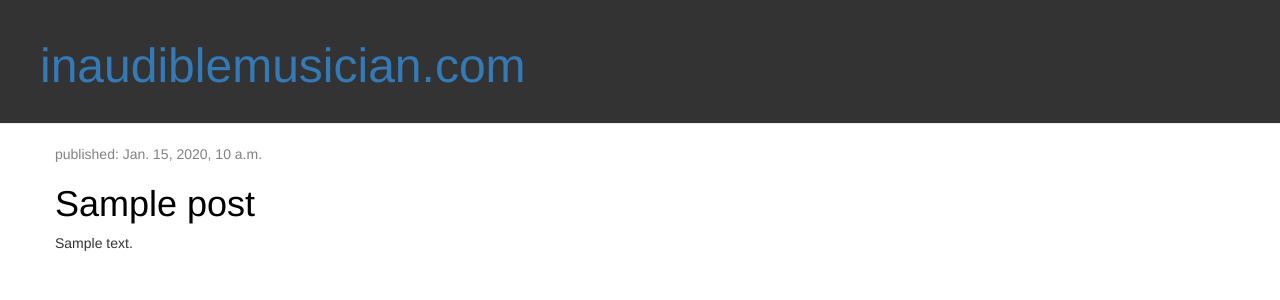
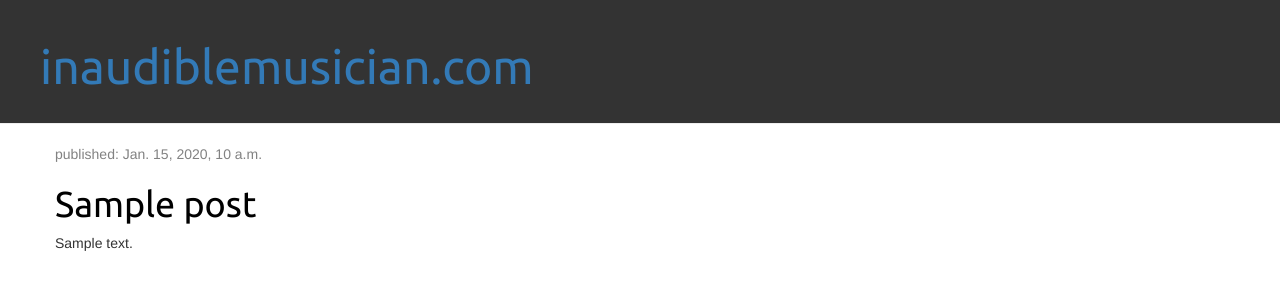
Before and after one commit to robertmaziar/inaudible-musician, a Django app: template posts/templates/posts/post_list.html in a window 1280 px wide. Shown: the top 300 px of the page. Run offline with Django 3.2, Linux system fonts and the light colour scheme; the template is opened without the code that fills it: values that come from a table or form of the project are taken from there, others are empty; tables that the repository leaves empty hold one stand-in row (values such as "Sample post"); some libraries are stand-ins or nearby versions.

Commit message:
Just another commit.

```diff
--- a/posts/static/css/posts.css
+++ b/posts/static/css/posts.css
@@ -15,7 +15,7 @@
 }
 
 h1, h2, h3, h4 {
-    /*font-family: 'Lobster', cursive;*/
+	font-family: 'Ubuntu', sans-serif;
 }
 
 .date {
--- a/posts/templates/posts/post_list.html
+++ b/posts/templates/posts/post_list.html
@@ -5,6 +5,8 @@
 		<link rel="stylesheet" href="//maxcdn.bootstrapcdn.com/bootstrap/3.2.0/css/bootstrap.min.css">
 		<link rel="stylesheet" href="//maxcdn.bootstrapcdn.com/bootstrap/3.2.0/css/bootstrap-theme.min.css">
 		<link rel="stylesheet" href="{% static 'css/posts.css' %}">
+		<link href="https://fonts.googleapis.com/css?family=Quicksand" rel="stylesheet">
+		<link href="https://fonts.googleapis.com/css?family=Ubuntu" rel="stylesheet">
 	</head>
 	<body>
 		<div class="page-header">
```
